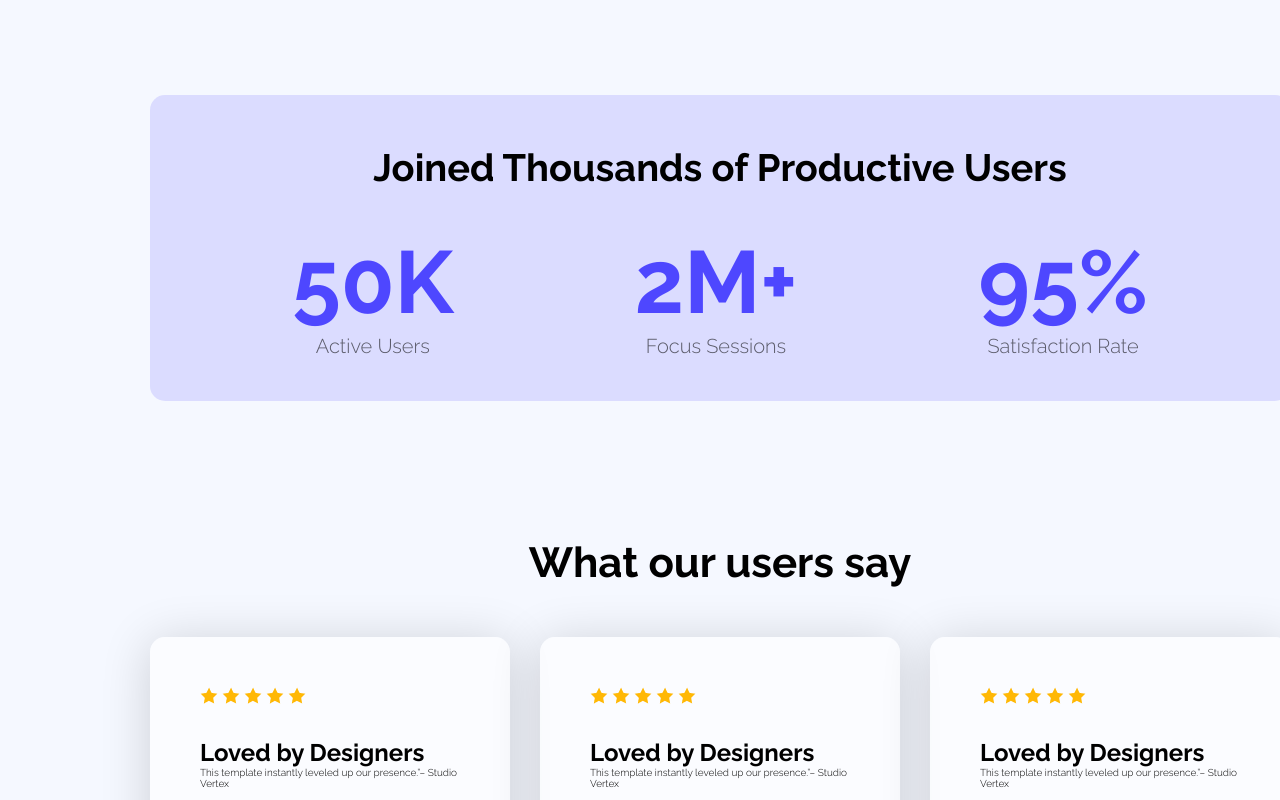
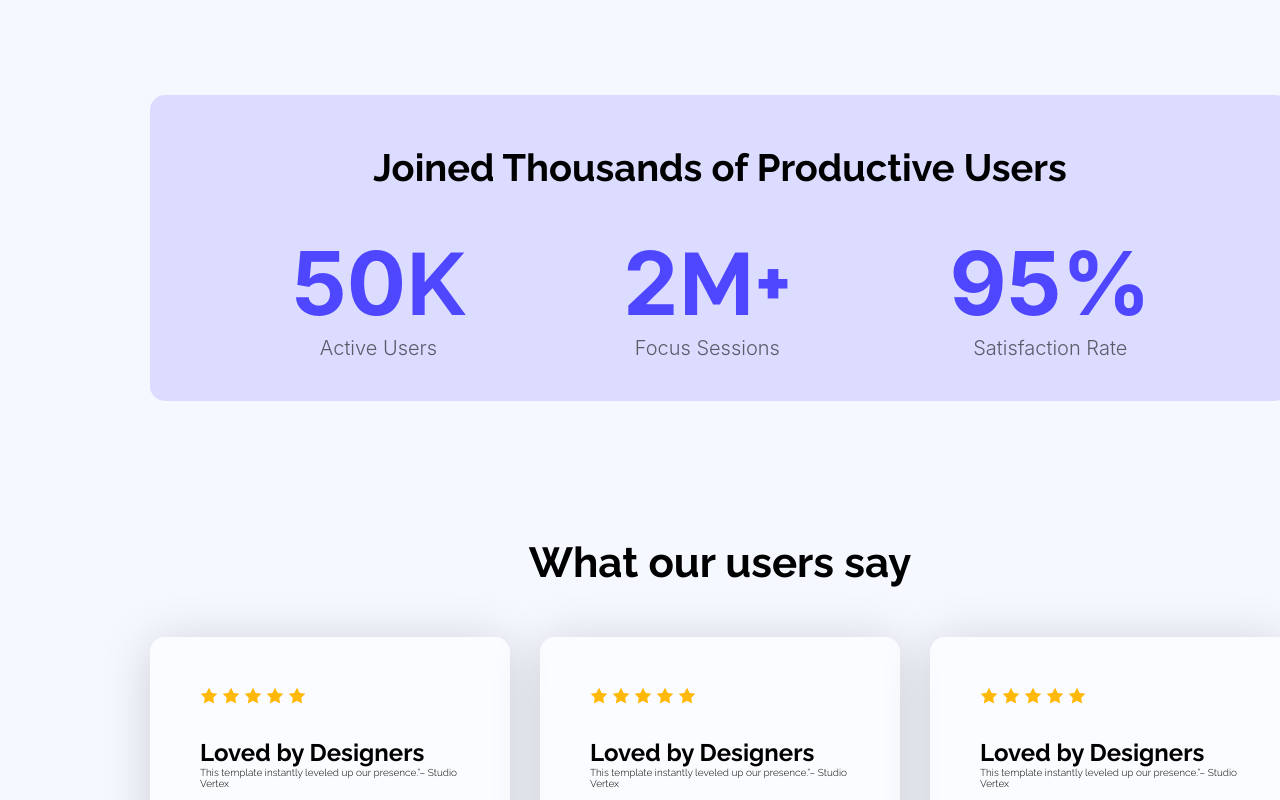
Before and after one commit to PingkuMondal/first-assaignment, a plain HTML site: page index.html in a window 1280 px wide. Shown: the part 1223-2023 px from the top of the page. Drawn offline with Linux system fonts and the light colour scheme.

Commit message:
inter typography add

```diff
--- a/index.html
+++ b/index.html
@@ -9,14 +9,14 @@
     <link rel="preconnect" href="https://fonts.gstatic.com" crossorigin>
     <link href="https://fonts.googleapis.com/css2?family=Raleway:ital,wght@0,100..900;1,100..900&display=swap"
         rel="stylesheet">
-    <link rel="stylesheet" href="style/style.css">
+        <link rel="stylesheet" href="style/style.css">
 </head>
 
 <body class="raleway-normal ">
     <header class="header">
         <nav>
             <div class="nav-text">
-                <h3 class="nav-title">LOGO</h3>
+                <h3 class="nav-title"><span class="inter-simple ">LOGO</span></h3>
                 <a href=""><button class="btn-primary">Sign Up</button></a>
             </div>
         </nav>
@@ -45,16 +45,16 @@
             <h1 class="sec-two-title">Joined Thousands of Productive Users</h1>
             <div class="sec-two-text">
                 <div>
-                  <h1> <span>50</span>K</h1>
-                    <p>Active Users</p>
+                  <h1> <span class="inter-simple ">50</span>K</h1>
+                    <p class="inter-simple ">Active Users</p>
                 </div>
                 <div>
-                    <h1>2M+</h1>
-                    <p>Focus Sessions</p>
+                    <h1><span class="inter-simple ">2</span>M+</h1>
+                    <p class="inter-simple ">Focus Sessions</p>
                 </div>
                 <div>
-                    <h1>95%</h1>
-                    <p>Satisfaction Rate</p>
+                    <h1><span class="inter-simple ">95%</span></h1>
+                    <p class="inter-simple ">Satisfaction Rate</p>
                 </div>
 
             </div>
--- a/style/style.css
+++ b/style/style.css
@@ -3,6 +3,13 @@
     margin: 0;
     padding: 0;
 
+}
+
+.inter-simple {
+  font-family: "Inter", sans-serif;
+  font-optical-sizing: auto;
+  /* font-weight: <weight>; */
+  font-style: normal;
 }
 
 .raleway-normal {
@@ -31,9 +38,9 @@ nav{
      display: flex;
     justify-content: space-between;
     padding-top: 50px;
-      font-size: 35px;
+    font-size: 35px;
     color: #4E47FF;
-    font-weight: bold;
+    font-weight:800;
 }
 
 .btn-primary{
```
